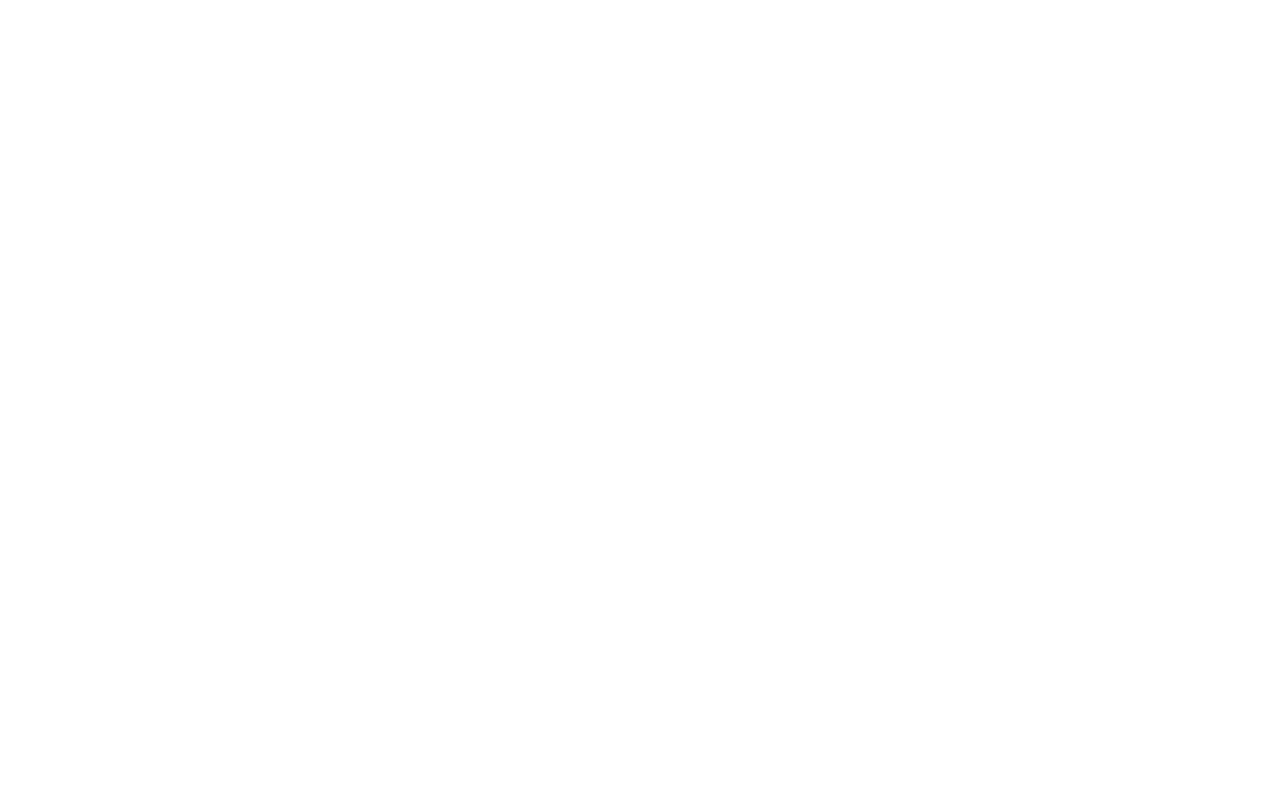
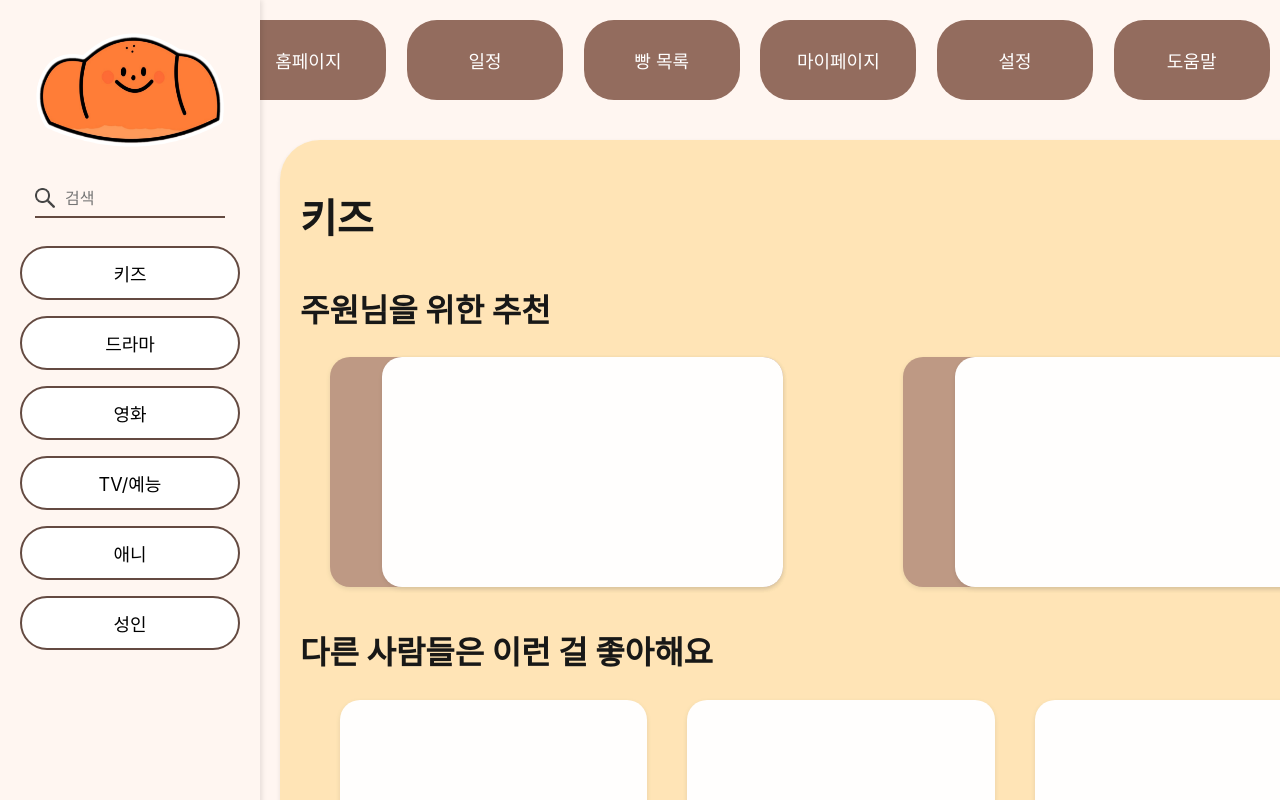
Before and after one commit to BBanggoood/FrontEnd, a React (Create React App) app in the folder bbanggood/: page /kids in a window 1280 px wide. Before the commit this address had no page. Built offline with nearby package versions, Linux system fonts and the light colour scheme.

Commit message:
[태헌] 키즈 페이지 구현

```diff
--- a/bbanggood/src/App.js
+++ b/bbanggood/src/App.js
@@ -12,6 +12,7 @@ import Layout from './Components/Layout';
 import MyPage from './Components/MyPage'; // 마이페이지 import
 import Settings from './Components/Settings';
 import Help from './Components/Help';
+import Kids from './Components/Kids';
 import './App.css';
 
 function App() {
@@ -30,6 +31,7 @@ function App() {
                     <Route path="/mypage" element={<MyPage />} />
                     <Route path="settings" element={<Settings />} />
                     <Route path="help" element={<Help />} />
+                    <Route path="/kids" element={<Kids />} />
                 </Route>
             </Routes>
         </Router>
--- /dev/null
+++ b/bbanggood/src/CSS/Kids.css
@@ -0,0 +1,77 @@
+.kids-page {
+    padding: 20px;
+    background-color: #FFF6F1;
+}
+
+.kids-page-container {
+    width: 1082px;
+    background: #FFE3B0;
+    border-radius: 40px;
+    padding: 20px;
+    margin: 20px auto;
+    opacity: 0.9;
+    box-shadow: 0 2px 5px rgba(0, 0, 0, 0.1);
+}
+
+.kids-page-title {
+    font-family: 'Inter', sans-serif;
+    font-size: 40px;
+    color: #000;
+    margin-bottom: 20px;
+}
+
+.kids-page-subtitle {
+    font-family: 'Inter', sans-serif;
+    font-size: 32px;
+    color: #000;
+    margin-top: 40px;
+}
+
+.kids-page-content {
+    display: flex;
+    flex-direction: column;
+    gap: 20px;
+    margin-top: 10px;
+}
+
+.kids-page-box-container {
+    display: flex;
+    margin-left: 30px;
+    gap: 120px; /* 박스 세트 간격 조정 */
+}
+
+.kids-page-box {
+    height: calc(166px * 1.5);
+    background: #FFFFFF;
+    border-radius: 20px;
+    box-shadow: 0 2px 5px rgba(0, 0, 0, 0.1); /* 그림자 추가 */
+}
+
+.kids-page-box.brown {
+    background: #B89079;
+    width: calc(267px * 1.5 * 1.13); /* 흰색 박스의 1.1배 너비 */
+    height: 230px;
+    position: relative;
+}
+
+.kids-page-box.white {
+    background: #FFFFFF;
+    width: calc(267px * 1.5);
+    height: 230px;
+    position: absolute;
+    right: 0; /* 오른쪽으로 정렬 */
+}
+
+.kids-page-row {
+    display: flex;
+    justify-content: space-between;
+    margin-top: 20px;
+    margin-left: 20px; /* 왼쪽 간격 추가 */
+    margin-right: 20px; /* 오른쪽 간격 추가 */
+}
+
+.kids-page-row .kids-page-box {
+    width: calc((1082px - 80px) / 3); /* 박스 너비 조정 */
+    height: 200px; /* 박스 높이 */
+    margin: 0 20px; /* 박스 간격 조정 */
+}
--- /dev/null
+++ b/bbanggood/src/Components/Kids.js
@@ -0,0 +1,31 @@
+import React from 'react';
+import '../CSS/Kids.css';
+
+const Kids = () => {
+    return (
+        <div className="kids-page">
+            <div className="kids-page-container">
+                <h1 className="kids-page-title">키즈</h1>
+                <h2 className="kids-page-subtitle">주원님을 위한 추천</h2>
+                <div className="kids-page-content">
+                    <div className="kids-page-box-container">
+                        <div className="kids-page-box brown">
+                            <div className="kids-page-box white"></div>
+                        </div>
+                        <div className="kids-page-box brown">
+                            <div className="kids-page-box white"></div>
+                        </div>
+                    </div>
+                </div>
+                <h2 className="kids-page-subtitle">다른 사람들은 이런 걸 좋아해요</h2>
+                <div className="kids-page-row">
+                    <div className="kids-page-box"></div>
+                    <div className="kids-page-box"></div>
+                    <div className="kids-page-box"></div>
+                </div>
+            </div>
+        </div>
+    );
+}
+
+export default Kids;
--- a/bbanggood/src/Components/Layout.js
+++ b/bbanggood/src/Components/Layout.js
@@ -1,4 +1,3 @@
-// src/Components/Layout.js
 import React from 'react';
 import { Link, Outlet } from 'react-router-dom';
 import '../CSS/Layout.css';
```
